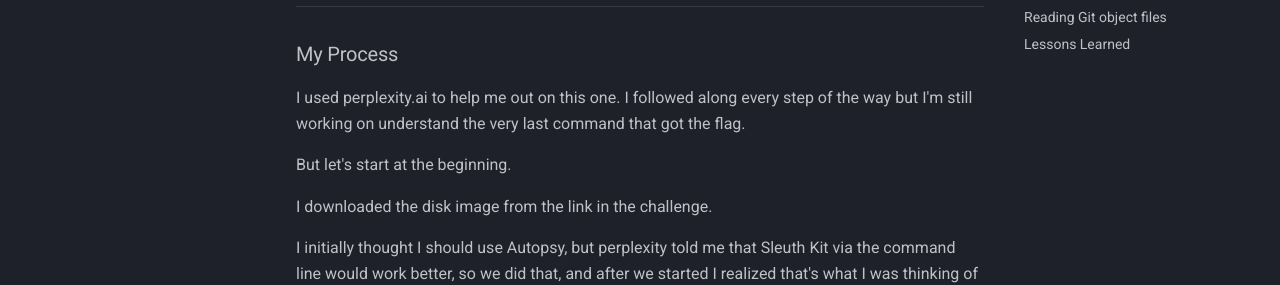
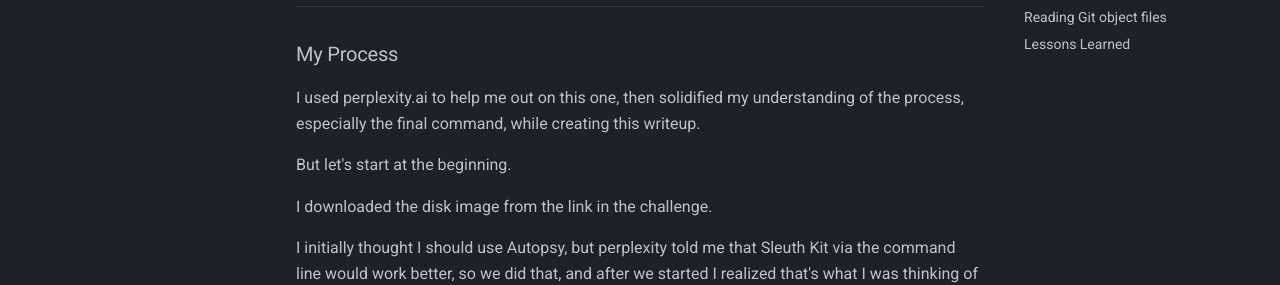
Before and after one commit to TrickMorr/ctf-writeups, an MkDocs documentation site: the page built from writeups/picoctf/forensics-git-2/index.md, in a window 1280 px wide and 900 px high, scrolled down 1112 px. Shown: the part 172-457 px from the top of the window. Built offline with MkDocs 1.6.1 and Material for MkDocs 9.7.7, drawn with Linux system fonts in a browser that asks for light colours.

Commit message:
more polishing forensics git 2

```diff
--- a/writeups/picoctf/forensics-git-2/index.md
+++ b/writeups/picoctf/forensics-git-2/index.md
@@ -35,7 +35,7 @@ Hints: 1
 
 ### My Process
 
-I used perplexity.ai to help me out on this one. I followed along every step of the way but I'm still working on understand the very last command that got the flag.
+I used perplexity.ai to help me out on this one, then solidified my understanding of the process, especially the final command, while creating this writeup.
 
 But let's start at the beginning.
 
```
